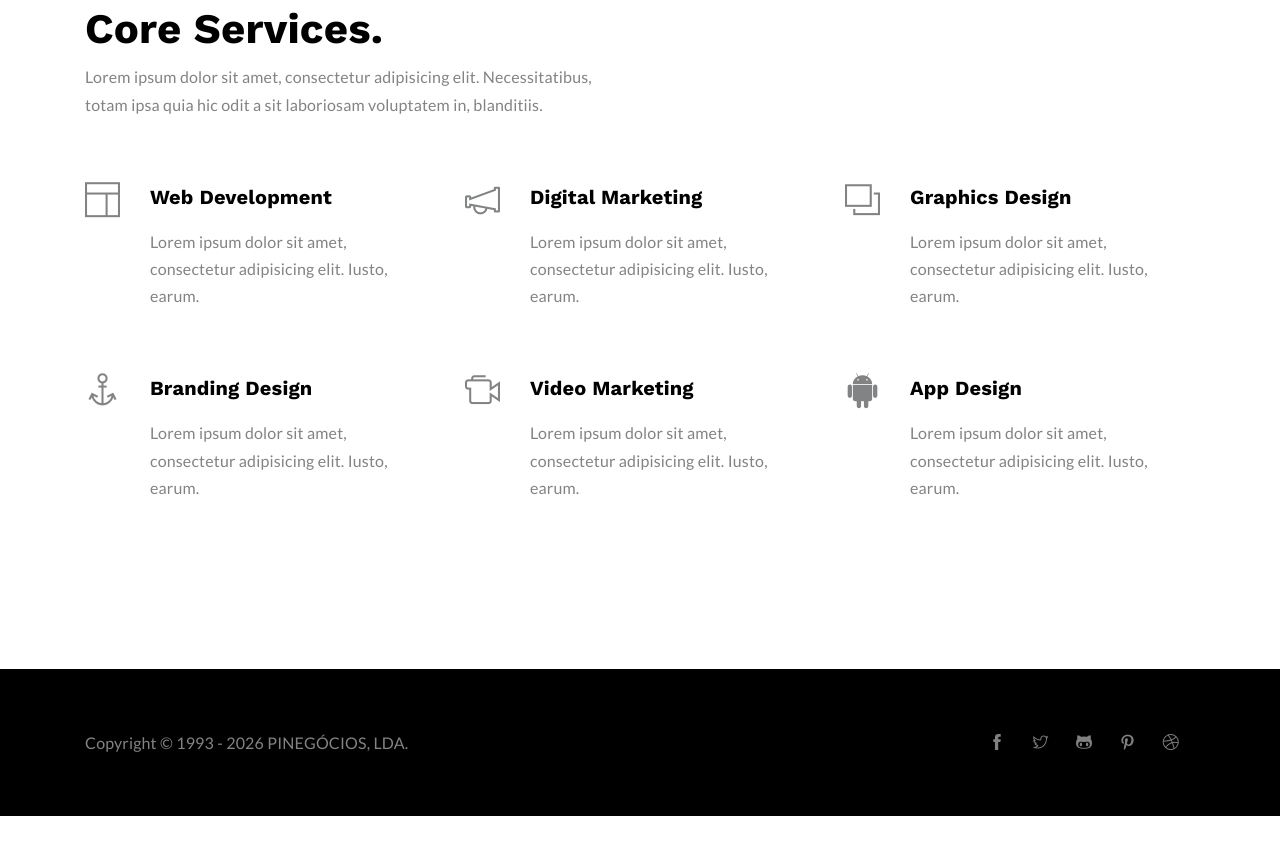
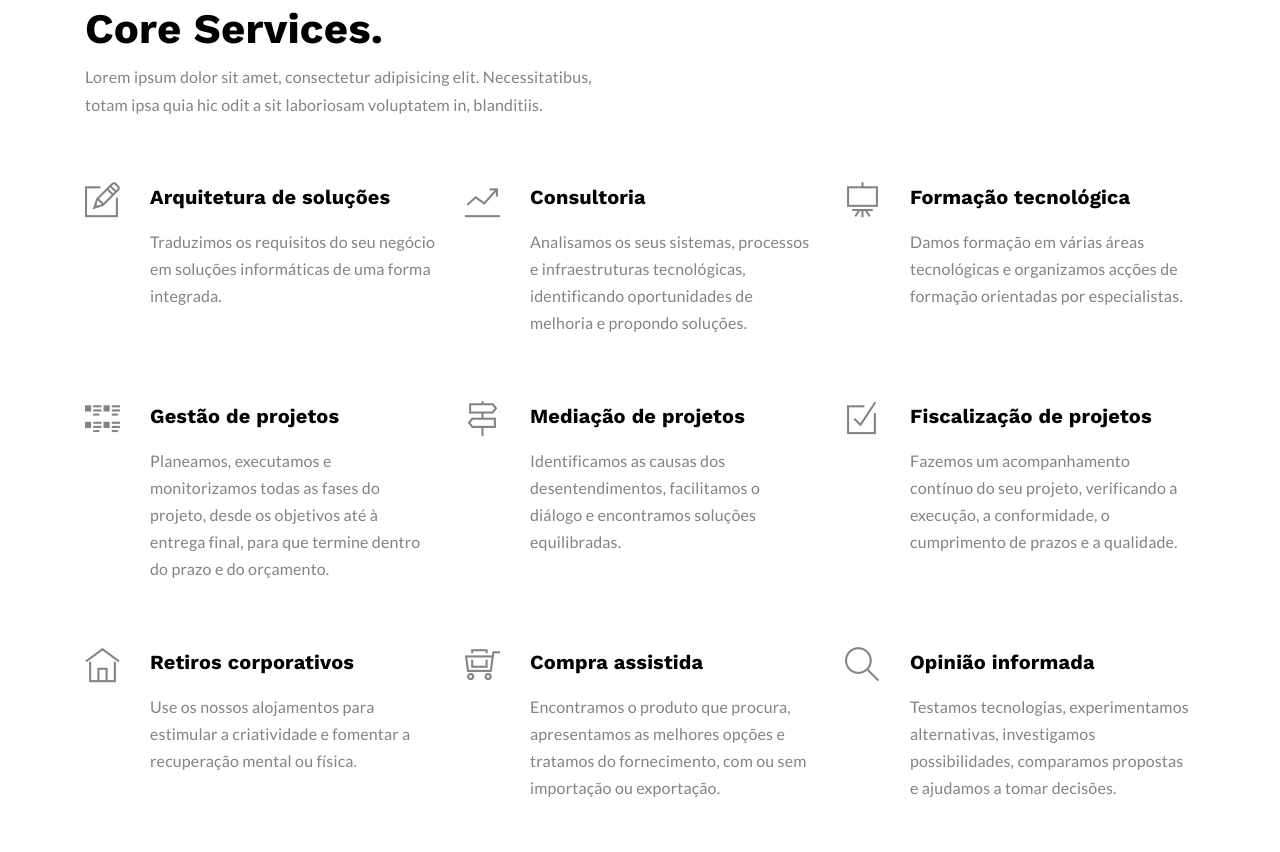
Before and after one commit to pedrocosta/pin.eu.com, an Eleventy site: page index.md in a window 1280 px wide. Shown: the part 1612-2464 px from the top of the page. Before the commit the page ends 2428 px from the top, so only its background shows below. Built offline with nearby package versions, Linux system fonts and the light colour scheme; Eleventy itself is replaced by a stand-in of ours; files that its build step writes are made by us from their sources.

Commit message:
services first commit

```diff
--- a/_includes/__service-home.htm
+++ b/_includes/__service-home.htm
@@ -8,48 +8,15 @@
 		</div>
 
 		<div class="row">
+			{% for srvc in services %}
 			<div class="col-lg-4">
 				<div class="service-item mb-5" data-aos="fade-left" >
-					<i class="ti-layout"></i>
-					<h4 class="my-3">Web Development</h4>
-					<p>Lorem ipsum dolor sit amet, consectetur adipisicing elit. Iusto, earum.</p>
+					<i class="{{ srvc.icon }}"></i>
+					<h4 class="my-3">{{ srvc.name }}</h4>
+					<p>{{ srvc.description }}</p>
 				</div>
 			</div>
-			<div class="col-lg-4">
-				<div class="service-item mb-5" data-aos="fade-left"  data-aos-delay="450">
-					<i class="ti-announcement"></i>
-					<h4 class="my-3">Digital Marketing</h4>
-					<p>Lorem ipsum dolor sit amet, consectetur adipisicing elit. Iusto, earum.</p>
-				</div>
-			</div>
-			<div class="col-lg-4">
-				<div class="service-item mb-5 mb-lg-0" data-aos="fade-left"  data-aos-delay="750">
-					<i class="ti-layers"></i>
-					<h4 class="my-3">Graphics Design</h4>
-					<p>Lorem ipsum dolor sit amet, consectetur adipisicing elit. Iusto, earum.</p>
-				</div>
-			</div>
-			<div class="col-lg-4">
-				<div class="service-item" data-aos="fade-left"  data-aos-delay="750">
-					<i class="ti-anchor"></i>
-					<h4 class="my-3">Branding Design</h4>
-					<p>Lorem ipsum dolor sit amet, consectetur adipisicing elit. Iusto, earum.</p>
-				</div>
-			</div>
-			<div class="col-lg-4">
-				<div class="service-item mb-5" data-aos="fade-left"  data-aos-delay="950">
-					<i class="ti-video-camera"></i>
-					<h4 class="my-3">Video Marketing</h4>
-					<p>Lorem ipsum dolor sit amet, consectetur adipisicing elit. Iusto, earum.</p>
-				</div>
-			</div>
-			<div class="col-lg-4">
-				<div class="service-item mb-5 mb-lg-0" data-aos="fade-left"  data-aos-delay="1050">
-					<i class="ti-android"></i>
-					<h4 class="my-3">App Design</h4>
-					<p>Lorem ipsum dolor sit amet, consectetur adipisicing elit. Iusto, earum.</p>
-				</div>
-			</div>
+			{% endfor %}
 		</div>
 	</div>
 </section>
--- a/_includes/__slider.htm
+++ b/_includes/__slider.htm
@@ -3,11 +3,11 @@
 		<div class="row">
 			<div class="col-lg-10">
 				 <h2 class="cd-headline clip is-full-width mb-4 ">
-				 	I provide <br>
+				 	Temos soluções para <br>
                     <span class="cd-words-wrapper text-color">
-                        <b class="is-visible">Design solutions. </b>
-                        <b>Creative Ideas.</b>
-                        <b>Professional Content.</b>
+                        <b class="is-visible">negócios. </b>
+                        <b>informática.</b>
+                        <b>alojamento local.</b>
                     </span>
                 </h2>
                 <p>{{ content}}</p>
--- a/css/style.css
+++ b/css/style.css
@@ -488,7 +488,7 @@ ul.dropdown-menu > li > a:hover, .navbar ul ul ul.dropdown-menu li .nav-link:hov
   font-size: 35px;
   float: left;
   width: 65px;
-  height: 120px;
+  height: 200px;
 }
 
 .testimonial-content {
--- a/index.md
+++ b/index.md
@@ -1,4 +1,32 @@
 ---
 layout: index.html
+services:
+  - name: Arquitetura de soluções
+    description: Traduzimos os requisitos do seu negócio em soluções informáticas de uma forma integrada.
+    icon: ti-pencil-alt
+  - name: Consultoria
+    description: Analisamos os seus sistemas, processos e infraestruturas tecnológicas, identificando oportunidades de melhoria e propondo soluções.
+    icon: ti-stats-up
+  - name: Formação tecnológica
+    description: Damos formação em várias áreas tecnológicas e organizamos acções de formação orientadas por especialistas.
+    icon: ti-blackboard
+  - name: Gestão de projetos
+    description: Planeamos, executamos e monitorizamos todas as fases do projeto, desde os objetivos até à entrega final, para que termine dentro do prazo e do orçamento.
+    icon: ti-layout-grid2-thumb
+  - name: Mediação de projetos
+    description: Identificamos as causas dos desentendimentos, facilitamos o diálogo e encontramos soluções equilibradas.
+    icon: ti-direction-alt
+  - name: Fiscalização de projetos
+    description: Fazemos um acompanhamento contínuo do seu projeto, verificando a execução, a conformidade, o cumprimento de prazos e a qualidade.
+    icon: ti-check-box
+  - name: Retiros corporativos
+    description: Use os nossos alojamentos para estimular a criatividade e fomentar a recuperação mental ou física.
+    icon: ti-home
+  - name: Compra assistida
+    description: Encontramos o produto que procura, apresentamos as melhores opções e tratamos do fornecimento, com ou sem importação ou exportação.
+    icon: ti-shopping-cart-full
+  - name: Opinião informada
+    description: Testamos tecnologias, experimentamos alternativas, investigamos possibilidades, comparamos propostas e ajudamos a tomar decisões.
+    icon: ti-search
 ---
 I must explain to you how all this mistaken idea of denouncing pleasure and praising pain <br>was born and I will give you a complete account of the system
```
Also changed, not shown: .eleventy.js, images/favicon.ico (added), images/logo.png, 1 other file.
